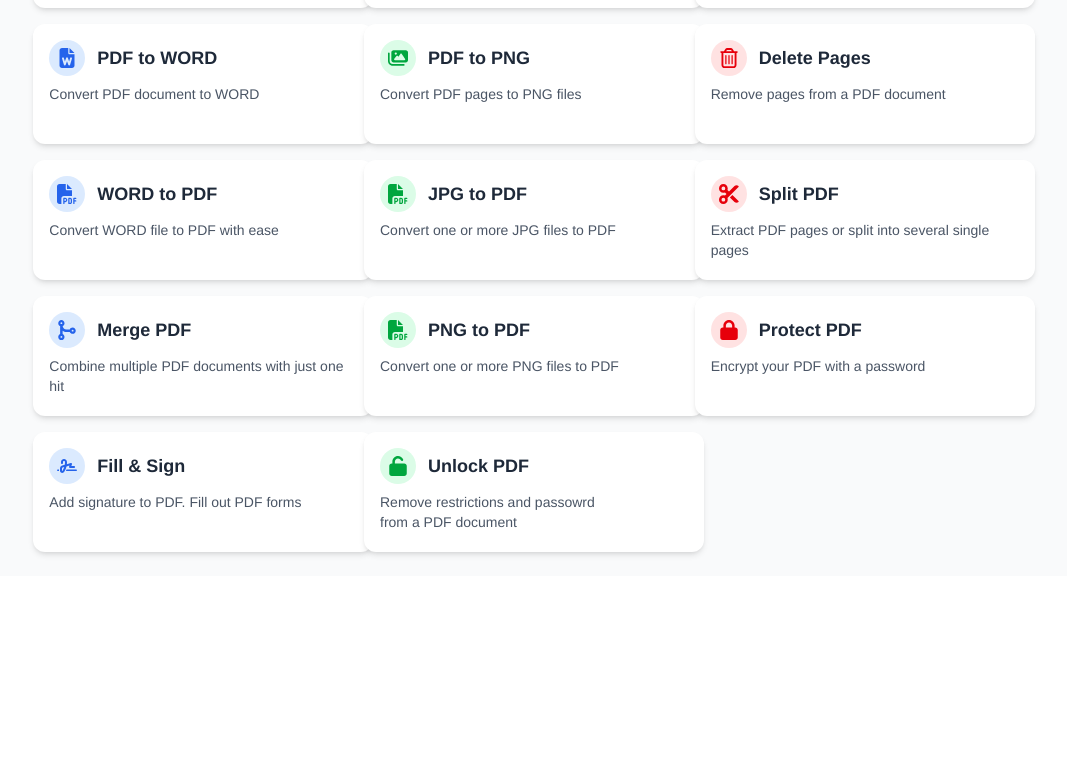
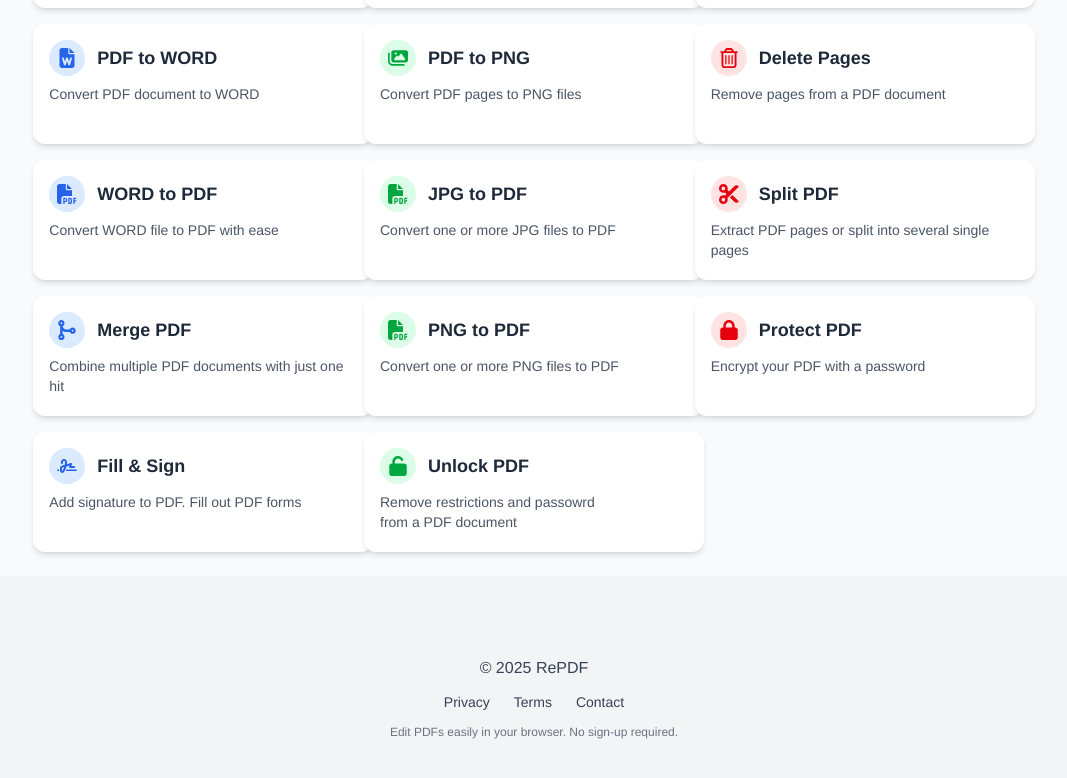
Before and after one commit to thesayraj/re-pdf, a React (Vite) app in the folder frontend/: page / in a window 1280 px wide. Shown: the part 596-1374 px from the top of the page, without its empty margins (106-1173 px from the left). Before the commit the page ends 1172 px from the top, so only its background shows below. Built offline with nearby package versions, Linux system fonts and the light colour scheme.

Commit message:
add Footer

```diff
--- a/frontend/src/App.tsx
+++ b/frontend/src/App.tsx
@@ -1,4 +1,5 @@
 import Header from "./components/Header";
+import Footer from "./components/Footer";
 import HeroSection from "./components/landing_page/HeroSection";
 import ToolList from "./components/landing_page/ToolList";
 
@@ -17,6 +18,7 @@
           <ToolList />
         </section>
       </div>
+      <Footer />
     </>
   );
 }
--- /dev/null
+++ b/frontend/src/components/Footer.tsx
@@ -0,0 +1,27 @@
+import React from "react";
+
+const Footer: React.FC = () => {
+  return (
+    <footer className="w-full bg-gray-100 text-gray-700 text-sm py-20 px-4">
+      <div className="max-w-5xl mx-auto flex flex-col items-center space-y-3 text-center">
+        <span className="text-base font-medium">&copy; 2025 RePDF</span>
+        <div className="flex space-x-6">
+          <a href="/privacy" className="hover:underline">
+            Privacy
+          </a>
+          <a href="/terms" className="hover:underline">
+            Terms
+          </a>
+          <a href="/contact" className="hover:underline">
+            Contact
+          </a>
+        </div>
+        <span className="text-xs text-gray-500">
+          Edit PDFs easily in your browser. No sign-up required.
+        </span>
+      </div>
+    </footer>
+  );
+};
+
+export default Footer;
```
